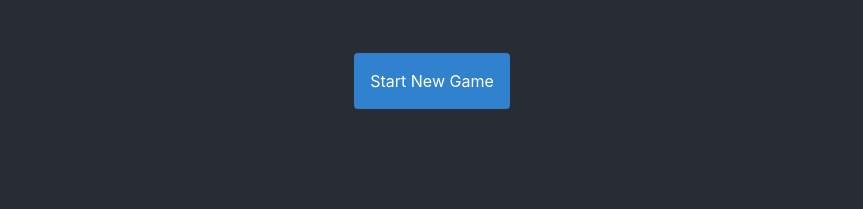
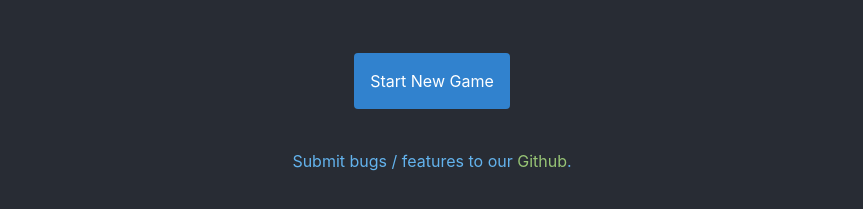
Before and after one commit to RJDulac/humans-vs-ai, a website: page index.html in a window 1280 px wide. Shown: the part 269-478 px from the top of the page, without its empty margins (208-1071 px from the left). Drawn offline with Linux system fonts and the light colour scheme.

Commit message:
Added Github issues link

```diff
--- a/index.html
+++ b/index.html
@@ -5,7 +5,7 @@
     <meta name="viewport" content="width=device-width, initial-scale=1.0">
     <meta http-equiv="X-UA-Compatible" content="ie=edge">
     <meta property="og:title" content="Humans vs AI">
-    <meta property="og:image" content="./assets/Human-v-ai.jpg">
+    <meta property="og:image" content="./assets/Human-v- ai.jpg"/>
     <script src="./js/vue.js"></script>
     <link rel="stylesheet" href="./styles/output.css">
     <title>Human vs AI</title>
@@ -13,6 +13,7 @@
 
 <body>
     <div id="app">
+        <div class="h-full">
             <p class="text-6xl text-center">Human vs AI</p>
             <!-- Class name / Health bars here -->
             <div class="flex flex-wrap justify-center mt-4">
@@ -52,6 +53,8 @@
                     </ul>
                 </div>
             </section>
+            <p class="text-blue-400 mt-8 text-center">Submit bugs / features to our <a style="color:#97C475;" href="https://github.com/karlm89/humans-vs-ai/issues" target="_blank">Github</a>.</p>
+        </div>
     </div>
 
     <script src="./js/app.js"></script>
```
Lines whose indentation alone changed are shown as unchanged.
